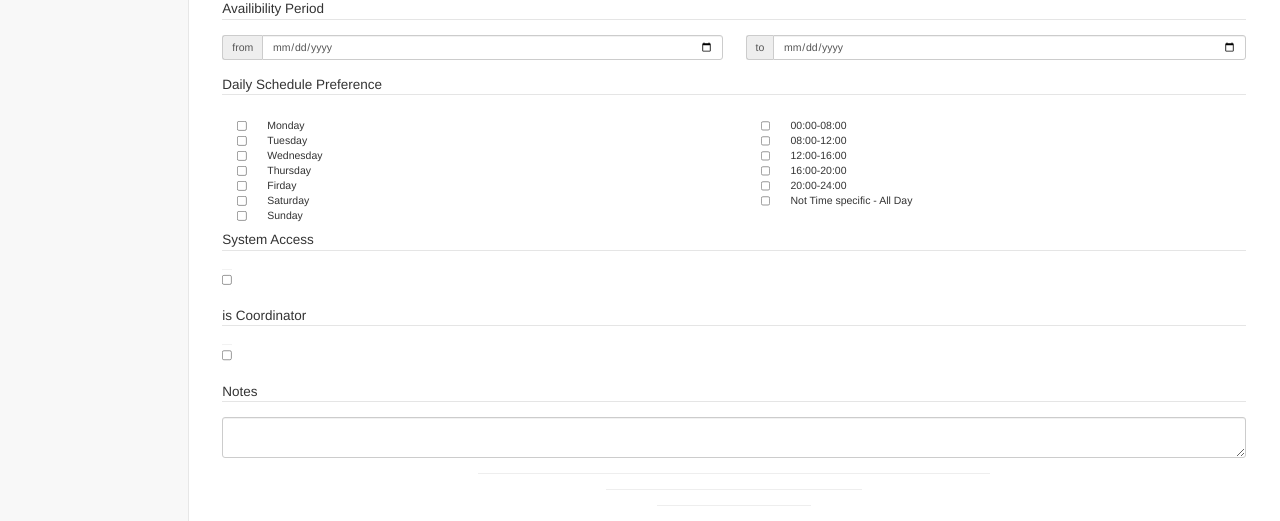
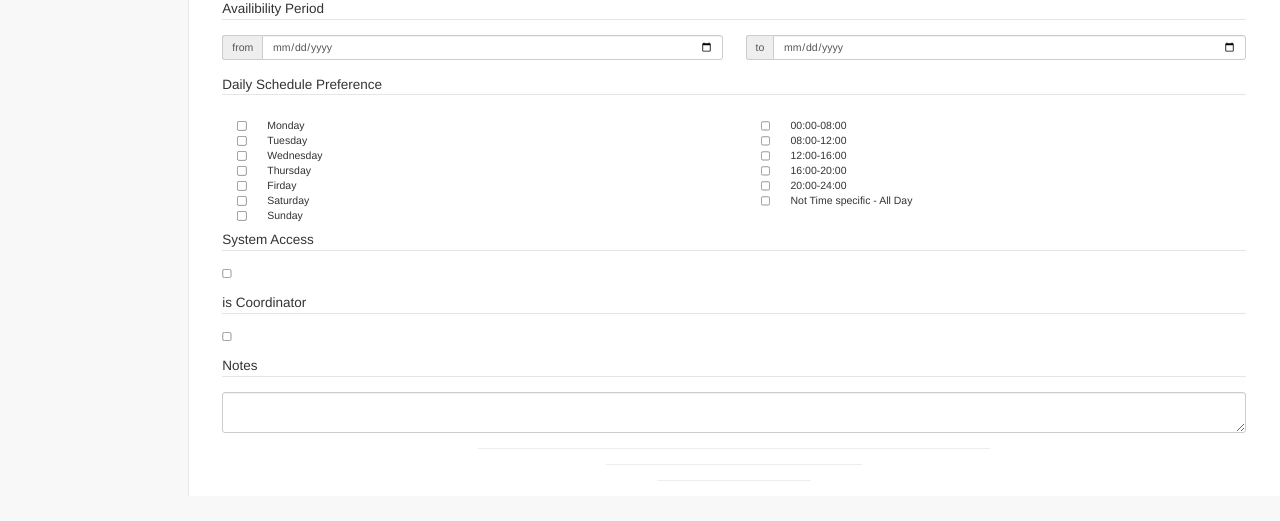
Before and after one commit to kickapoo/prometheus, a Flask app: template prometheus/templates/coordinators/volunteers/volunteer_form.html in a window 1280 px wide. Shown: the part 549-1070 px from the top of the page. After the commit the page ends 1045 px from the top, so only its background shows below. Run offline with Flask 2, Linux system fonts and the light colour scheme; tables that the repository leaves empty hold one stand-in row (values such as "Sample post"); the template is opened without the code that fills it: values that come from a table or form of the project are taken from there, most other values are stand-ins (such as "Sample title", 1, 10 or a date in 2020); parts of the project's set-up code (start-up, migrations or seed data) failed here and were passed over; some libraries are stand-ins or nearby versions.

Commit message:
Fix boolean form field render
Render a WTF BooleanField need 'checkbox' as class

```diff
--- a/prometheus/templates/coordinators/volunteers/volunteer_form.html
+++ b/prometheus/templates/coordinators/volunteers/volunteer_form.html
@@ -109,7 +109,7 @@
           <fieldset>
             <legend style="font-size:18px"> System Access</legend>
             <div class="input-group input-group-sm ">
-              {{ form.access(class="form-control") }}
+              {{ form.access(class="checkbox") }}
             </div>
               {{ macros.field_errors(form.access) }}
             <br>
@@ -117,7 +117,7 @@
           <fieldset>
             <legend style="font-size:18px"> is Coordinator</legend>
             <div class="input-group input-group-sm ">
-              {{ form.is_coordinator(class="form-control") }}
+              {{ form.is_coordinator(class="checkbox") }}
             </div>
               {{ macros.field_errors(form.is_coordinator) }}
             <br>
```
